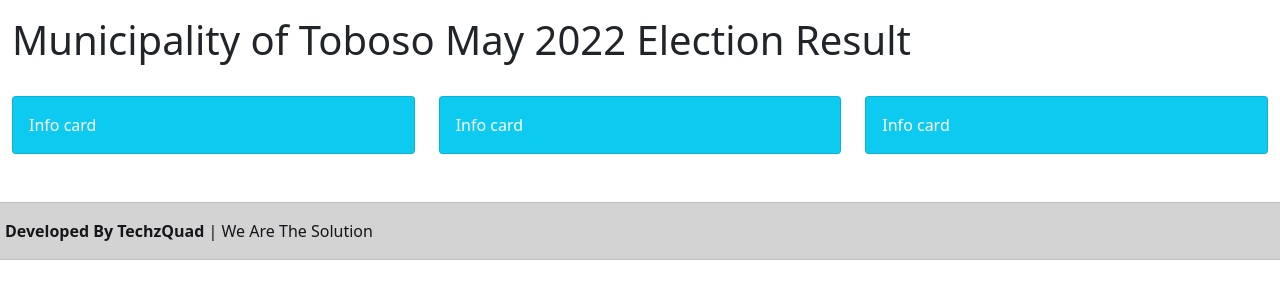
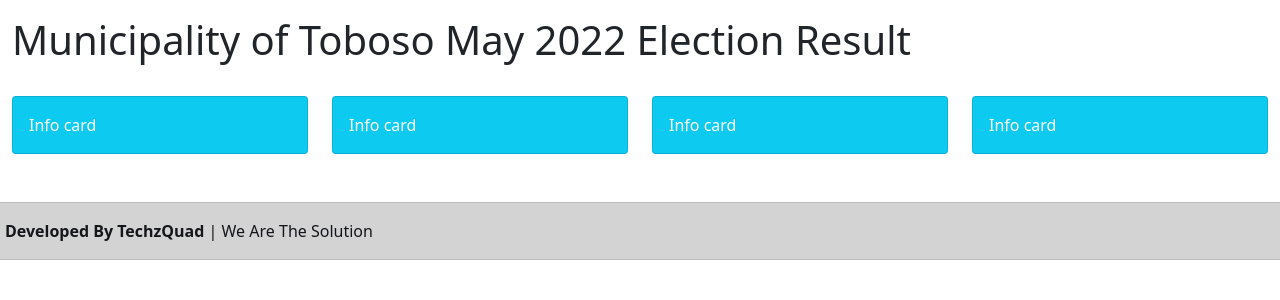
Before and after one commit to TechzQuad/Team-Asenso, a PHP site: page / in a window 1280 px wide. Shown: the part 56-356 px from the top of the page. Run offline with PHP 8.4, Linux system fonts and the light colour scheme.

Commit message:
Update index.php

```diff
--- a/index.php
+++ b/index.php
@@ -11,17 +11,22 @@
   <h1>Municipality of Toboso May 2022 Election Result</h1>
   <br>
 <div class="row">
-    <div class="col-sm-4">
+    <div class="col-sm-3">
     <div class="card bg-info text-white">
         <div class="card-body">Info card</div>
         </div>
     </div>
-    <div class="col-sm-4">
+    <div class="col-sm-3">
     <div class="card bg-info text-white">
         <div class="card-body">Info card</div>
         </div>
     </div>
-    <div class="col-sm-4">
+    <div class="col-sm-3">
+    <div class="card bg-info text-white">
+        <div class="card-body">Info card</div>
+        </div>
+    </div>
+    <div class="col-sm-3">
     <div class="card bg-info text-white">
         <div class="card-body">Info card</div>
         </div>
```
